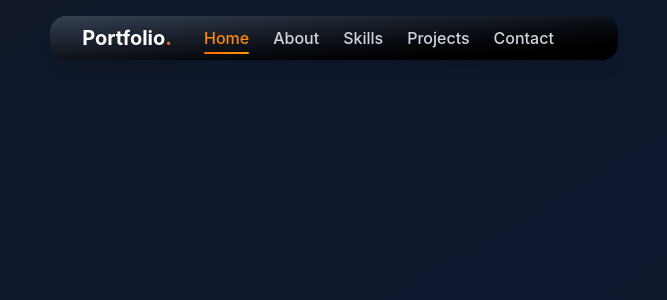
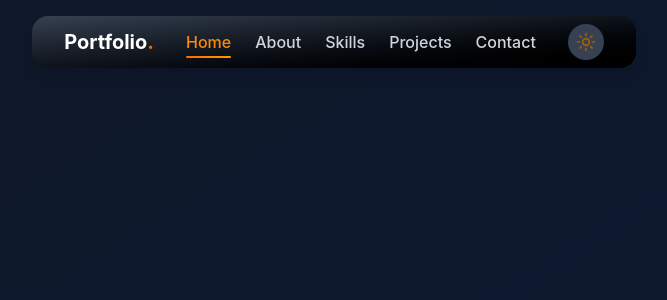
Before and after one commit to alma-mahmud/Portfolio_Website, a React (Vite) app: page / in a window 1280 px wide. Shown: the top 300 px of the page, without its empty margins (306-973 px from the left). Built offline with nearby package versions, Linux system fonts and the light colour scheme.

Commit message:
navber update

```diff
--- a/src/components/Navber.jsx
+++ b/src/components/Navber.jsx
@@ -1,4 +1,5 @@
 import { motion } from 'framer-motion'
+import { Moon, Sun } from 'lucide-react'
 import { useState } from 'react'
 
  const Navber = ({ darkMode, toggleDarkMode}) => {
@@ -30,7 +31,7 @@ import { useState } from 'react'
         textActive: 'text-orange-400',
         indicator: 'from-orange-500 to-amber-500',
         buttom: 'from-orange-500 to-amber-500',
-    };
+    }
 
     const colors = darkMode ? darkColors : lighColors;
 
@@ -45,7 +46,7 @@ import { useState } from 'react'
       <motion.nav
         initial={{ y: -100}}
         animate={{ y: 0}}
-        transiton={{ duration: 0.5}}
+        transition={{ duration: 0.5}}
         className={`flex items-center justify-center ${colors.navBg}
         backdrop-blur-lg rounded-2xl px-4 lg:px-8 py-2 shadow-lg`}>
           <div className='flex items-center justify-between
@@ -98,8 +99,20 @@ import { useState } from 'react'
               <motion.button
               whileHover={{ scale: 1.1}}
               whileTap={{ scale: 0.9}}
-              onClick={toggleDarkMode}>
-
+              onClick={toggleDarkMode}
+              className={`p-2 rounded-full ${darkMode
+                ? 'bg-gray-700'
+                : 'bg-gray-200'
+              } transition-colors`}
+              aria-label={darkMode
+                ? 'Switch to Light mode'
+                : 'Switch to dark mode'
+              }>
+                  {darkMode ? (
+                    <Sun className='w-5 h-5 text-yellow-700'/>
+                  ) : (
+                    <Moon className='w-5 h-5 text-gray-700'/>
+                  )}
               </motion.button>
             </div>
           </div>
```
